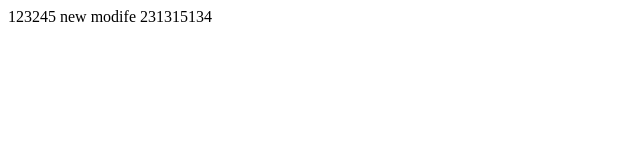
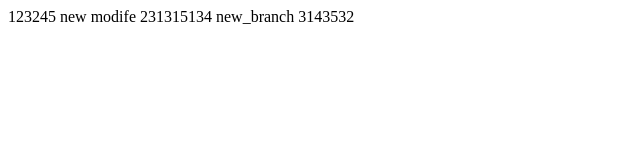
Before and after one commit to MadWilson/Project, a plain HTML site: page index.html in a window 1280 px wide. Shown: the whole page, without its empty margins (0-640 px from the left). Drawn offline with Linux system fonts and the light colour scheme.

Commit message:
first commit in first branch

```diff
--- a/index.html
+++ b/index.html
@@ -5,4 +5,8 @@
 
 new modife
 231315134
+
+
+new_branch
+3143532
 </html
```
